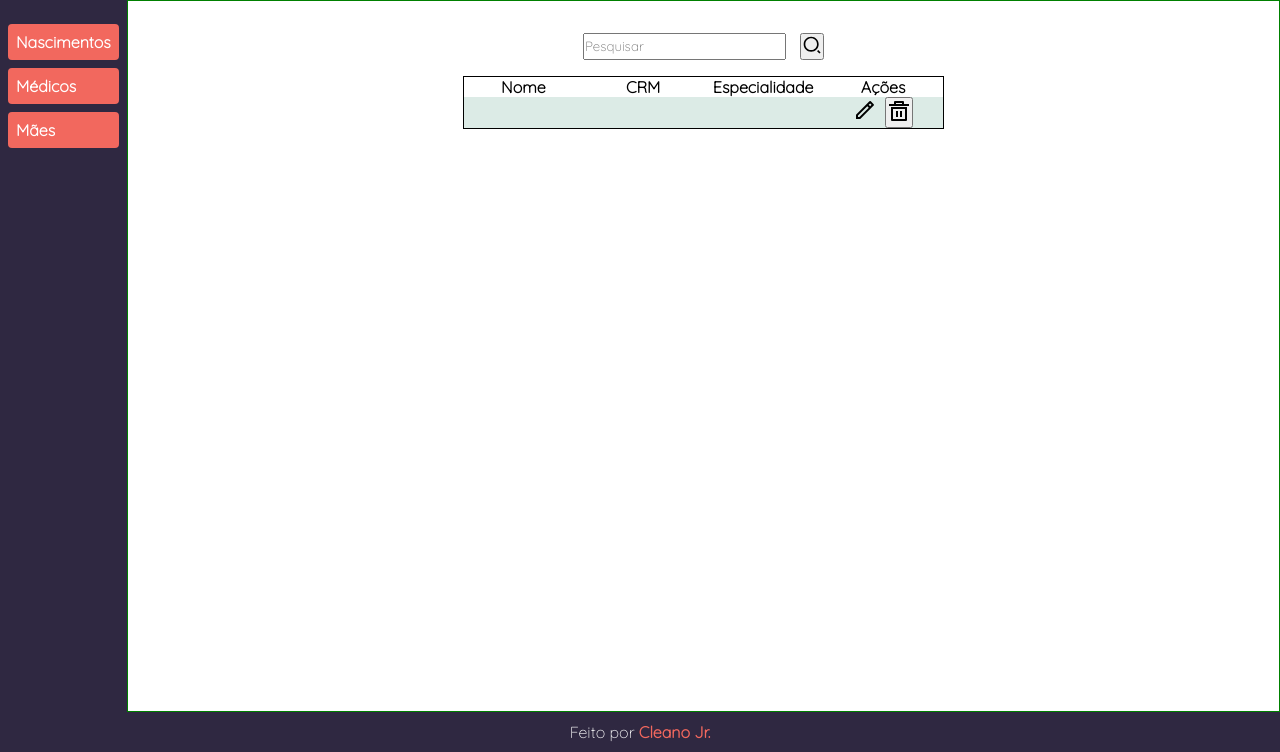
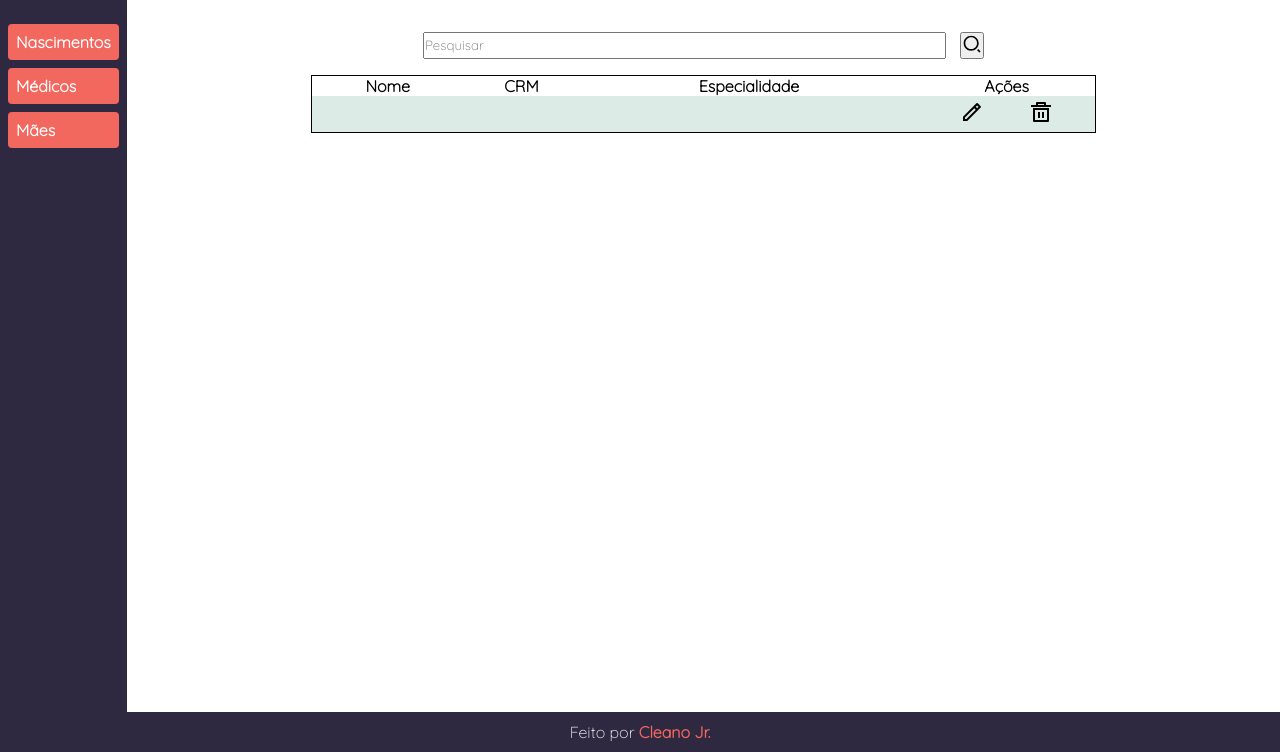
Before and after one commit to CleanoJr/projeto-bercario, a PHP site: page /medicos.php in a window 1280 px wide. Shown: the part 48-800 px from the top of the page. Run offline with PHP 8.4, Linux system fonts and the light colour scheme; tables that the repository leaves empty or names only in its code hold one stand-in row (values such as "Sample post"); data that the repository does not hold is empty.

Commit message:
ajuste no css da tabela de registros

```diff
--- a/css/style.css
+++ b/css/style.css
@@ -122,7 +122,6 @@ main {
     display: flex;
     justify-content: center;
     align-items: flex-start;
-    border: 1px solid green;
 }
 
 #right-hub-tabela{
@@ -130,6 +129,7 @@ main {
     justify-content: center;
     align-items: center;
     flex-direction: column;
+    width: 100%;
 }
 
 #pesquisa-tabela {
--- a/css/tabela.css
+++ b/css/tabela.css
@@ -1,18 +1,16 @@
 #right-hub table {
     border-collapse: collapse;
-    margin: auto;
     border: 1px solid #000;
     color:#000;
+    width: 70%;
 }
 
 td{
-/* padding: .2em; */
-text-align: center;
-width: 120px;
+    text-align: center;
 }
 
 th{
-font-weight: bold;
+    font-weight: bold;
 }
 
 a {
@@ -20,25 +18,18 @@ a {
 }
 
 .table-action-buttons {
+    padding: .25em 0;
     display: flex;
     align-items: center;
-    justify-content: center;
-    gap: .5em;
+    justify-content:space-evenly;
+    gap: .25em;
 }
 
-/* a img {
-    height: 16px;
-    width: 16px;
-    background: none;
-} */
-
-/* button > img {
-    height: 16px;
-    width: 16px;
+.table-action-buttons button{
     background: none;
     border: none;
-} */
-
+    cursor: pointer;
+}
 
 tbody tr:nth-child(odd) {
 background-color: #DCEBE6;
```
